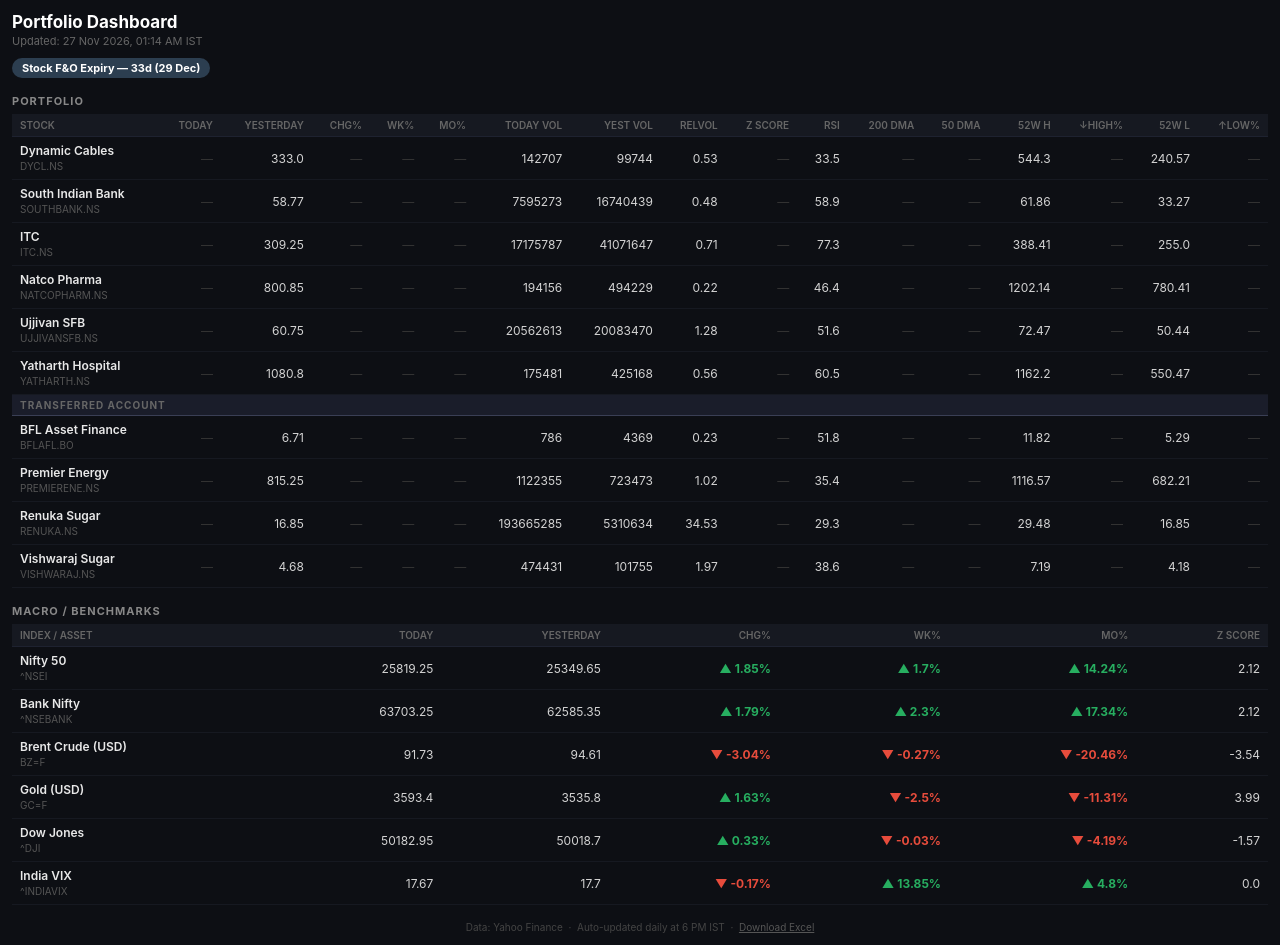
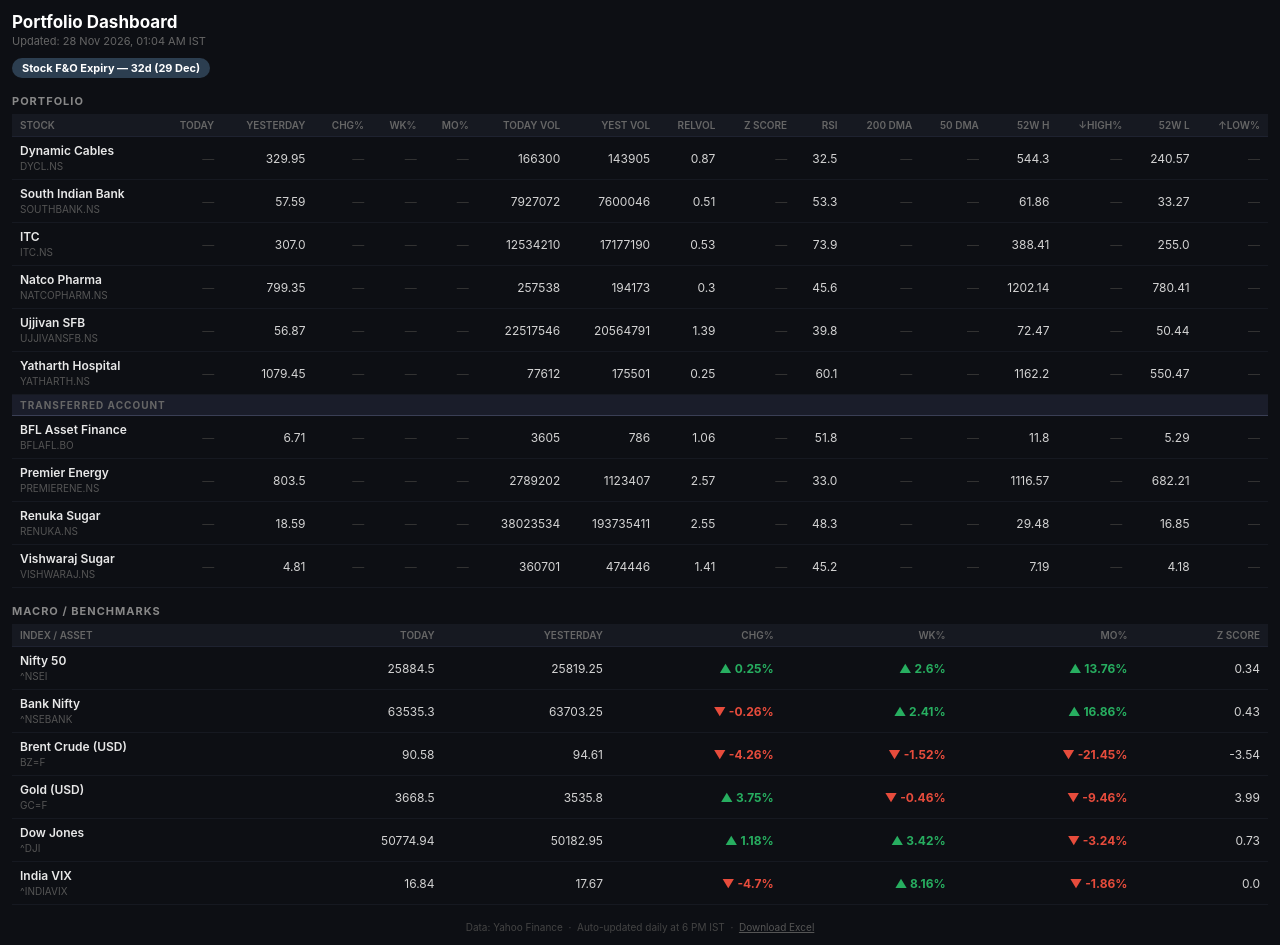
Before and after one commit to sams3011/portfolio-tracker, a plain HTML site: page docs/dashboard.html in a window 1280 px wide. Drawn offline with Linux system fonts and the light colour scheme.

Commit message:
chore: daily portfolio update 2026-11-27 [skip ci]

```diff
--- a/docs/dashboard.html
+++ b/docs/dashboard.html
@@ -39,9 +39,9 @@
 </head>
 <body>
   <h1>Portfolio Dashboard</h1>
-  <div class="sub">Updated: 27 Nov 2026, 01:14 AM IST</div>
+  <div class="sub">Updated: 28 Nov 2026, 01:04 AM IST</div>
 
-  <div class="expiry-bar"><span class="badge" style="background:#2c3e50">Stock F&O Expiry — 33d (29 Dec)</span>
+  <div class="expiry-bar"><span class="badge" style="background:#2c3e50">Stock F&O Expiry — 32d (29 Dec)</span>
 </div>
 
   <div class="sec">Portfolio</div>
@@ -56,60 +56,60 @@
     <tbody>
         <tr>
           <td class="sname">Dynamic Cables<br><small>DYCL.NS</small></td>
-          <td class="na">—</td> <td>333.0</td> <td class="na">—</td>
+          <td class="na">—</td> <td>329.95</td> <td class="na">—</td>
           <td class="na">—</td> <td class="na">—</td>
-          <td>142707</td> <td>99744</td>
-          <td>0.53</td> <td class="na">—</td> <td>33.5</td>
+          <td>166300</td> <td>143905</td>
+          <td>0.87</td> <td class="na">—</td> <td>32.5</td>
           <td class="na">—</td> <td class="na">—</td>
           <td>544.3</td> <td class="na">—</td>
           <td>240.57</td> <td class="na">—</td>
         </tr>
         <tr>
           <td class="sname">South Indian Bank<br><small>SOUTHBANK.NS</small></td>
-          <td class="na">—</td> <td>58.77</td> <td class="na">—</td>
+          <td class="na">—</td> <td>57.59</td> <td class="na">—</td>
           <td class="na">—</td> <td class="na">—</td>
-          <td>7595273</td> <td>16740439</td>
-          <td>0.48</td> <td class="na">—</td> <td>58.9</td>
+          <td>7927072</td> <td>7600046</td>
+          <td>0.51</td> <td class="na">—</td> <td>53.3</td>
           <td class="na">—</td> <td class="na">—</td>
           <td>61.86</td> <td class="na">—</td>
           <td>33.27</td> <td class="na">—</td>
         </tr>
         <tr>
           <td class="sname">ITC<br><small>ITC.NS</small></td>
-          <td class="na">—</td> <td>309.25</td> <td class="na">—</td>
+          <td class="na">—</td> <td>307.0</td> <td class="na">—</td>
           <td class="na">—</td> <td class="na">—</td>
-          <td>17175787</td> <td>41071647</td>
-          <td>0.71</td> <td class="na">—</td> <td>77.3</td>
+          <td>12534210</td> <td>17177190</td>
+          <td>0.53</td> <td class="na">—</td> <td>73.9</td>
           <td class="na">—</td> <td class="na">—</td>
           <td>388.41</td> <td class="na">—</td>
           <td>255.0</td> <td class="na">—</td>
         </tr>
         <tr>
           <td class="sname">Natco Pharma<br><small>NATCOPHARM.NS</small></td>
-          <td class="na">—</td> <td>800.85</td> <td class="na">—</td>
+          <td class="na">—</td> <td>799.35</td> <td class="na">—</td>
           <td class="na">—</td> <td class="na">—</td>
-          <td>194156</td> <td>494229</td>
-          <td>0.22</td> <td class="na">—</td> <td>46.4</td>
+          <td>257538</td> <td>194173</td>
+          <td>0.3</td> <td class="na">—</td> <td>45.6</td>
           <td class="na">—</td> <td class="na">—</td>
           <td>1202.14</td> <td class="na">—</td>
           <td>780.41</td> <td class="na">—</td>
         </tr>
         <tr>
           <td class="sname">Ujjivan SFB<br><small>UJJIVANSFB.NS</small></td>
-          <td class="na">—</td> <td>60.75</td> <td class="na">—</td>
+          <td class="na">—</td> <td>56.87</td> <td class="na">—</td>
           <td class="na">—</td> <td class="na">—</td>
-          <td>20562613</td> <td>20083470</td>
-          <td>1.28</td> <td class="na">—</td> <td>51.6</td>
+          <td>22517546</td> <td>20564791</td>
+          <td>1.39</td> <td class="na">—</td> <td>39.8</td>
           <td class="na">—</td> <td class="na">—</td>
           <td>72.47</td> <td class="na">—</td>
           <td>50.44</td> <td class="na">—</td>
         </tr>
         <tr>
           <td class="sname">Yatharth Hospital<br><small>YATHARTH.NS</small></td>
-          <td class="na">—</td> <td>1080.8</td> <td class="na">—</td>
+          <td class="na">—</td> <td>1079.45</td> <td class="na">—</td>
           <td class="na">—</td> <td class="na">—</td>
-          <td>175481</td> <td>425168</td>
-          <td>0.56</td> <td class="na">—</td> <td>60.5</td>
+          <td>77612</td> <td>175501</td>
+          <td>0.25</td> <td class="na">—</td> <td>60.1</td>
           <td class="na">—</td> <td class="na">—</td>
           <td>1162.2</td> <td class="na">—</td>
           <td>550.47</td> <td class="na">—</td>
@@ -121,38 +121,38 @@
           <td class="sname">BFL Asset Finance<br><small>BFLAFL.BO</small></td>
           <td class="na">—</td> <td>6.71</td> <td class="na">—</td>
           <td class="na">—</td> <td class="na">—</td>
-          <td>786</td> <td>4369</td>
-          <td>0.23</td> <td class="na">—</td> <td>51.8</td>
+          <td>3605</td> <td>786</td>
+          <td>1.06</td> <td class="na">—</td> <td>51.8</td>
           <td class="na">—</td> <td class="na">—</td>
-          <td>11.82</td> <td class="na">—</td>
+          <td>11.8</td> <td class="na">—</td>
           <td>5.29</td> <td class="na">—</td>
         </tr>
         <tr>
           <td class="sname">Premier Energy<br><small>PREMIERENE.NS</small></td>
-          <td class="na">—</td> <td>815.25</td> <td class="na">—</td>
+          <td class="na">—</td> <td>803.5</td> <td class="na">—</td>
           <td class="na">—</td> <td class="na">—</td>
-          <td>1122355</td> <td>723473</td>
-          <td>1.02</td> <td class="na">—</td> <td>35.4</td>
+          <td>2789202</td> <td>1123407</td>
+          <td>2.57</td> <td class="na">—</td> <td>33.0</td>
           <td class="na">—</td> <td class="na">—</td>
           <td>1116.57</td> <td class="na">—</td>
           <td>682.21</td> <td class="na">—</td>
         </tr>
         <tr>
           <td class="sname">Renuka Sugar<br><small>RENUKA.NS</small></td>
-          <td class="na">—</td> <td>16.85</td> <td class="na">—</td>
+          <td class="na">—</td> <td>18.59</td> <td class="na">—</td>
           <td class="na">—</td> <td class="na">—</td>
-          <td>193665285</td> <td>5310634</td>
-          <td>34.53</td> <td class="na">—</td> <td>29.3</td>
+          <td>38023534</td> <td>193735411</td>
+          <td>2.55</td> <td class="na">—</td> <td>48.3</td>
           <td class="na">—</td> <td class="na">—</td>
           <td>29.48</td> <td class="na">—</td>
           <td>16.85</td> <td class="na">—</td>
         </tr>
         <tr>
           <td class="sname">Vishwaraj Sugar<br><small>VISHWARAJ.NS</small></td>
-          <td class="na">—</td> <td>4.68</td> <td class="na">—</td>
+          <td class="na">—</td> <td>4.81</td> <td class="na">—</td>
           <td class="na">—</td> <td class="na">—</td>
-          <td>474431</td> <td>101755</td>
-          <td>1.97</td> <td class="na">—</td> <td>38.6</td>
+          <td>360701</td> <td>474446</td>
+          <td>1.41</td> <td class="na">—</td> <td>45.2</td>
           <td class="na">—</td> <td class="na">—</td>
           <td>7.19</td> <td class="na">—</td>
           <td>4.18</td> <td class="na">—</td>
@@ -168,38 +168,38 @@
     <tbody>
         <tr>
           <td class="sname">Nifty 50<br><small>^NSEI</small></td>
-          <td>25819.25</td> <td>25349.65</td> <td class="pos">▲&nbsp;1.85%</td>
-          <td class="pos">▲&nbsp;1.7%</td> <td class="pos">▲&nbsp;14.24%</td>
-          <td>2.12</td>
+          <td>25884.5</td> <td>25819.25</td> <td class="pos">▲&nbsp;0.25%</td>
+          <td class="pos">▲&nbsp;2.6%</td> <td class="pos">▲&nbsp;13.76%</td>
+          <td>0.34</td>
         </tr>
         <tr>
           <td class="sname">Bank Nifty<br><small>^NSEBANK</small></td>
-          <td>63703.25</td> <td>62585.35</td> <td class="pos">▲&nbsp;1.79%</td>
-          <td class="pos">▲&nbsp;2.3%</td> <td class="pos">▲&nbsp;17.34%</td>
-          <td>2.12</td>
+          <td>63535.3</td> <td>63703.25</td> <td class="neg">▼&nbsp;-0.26%</td>
+          <td class="pos">▲&nbsp;2.41%</td> <td class="pos">▲&nbsp;16.86%</td>
+          <td>0.43</td>
         </tr>
         <tr>
           <td class="sname">Brent Crude (USD)<br><small>BZ=F</small></td>
-          <td>91.73</td> <td>94.61</td> <td class="neg">▼&nbsp;-3.04%</td>
-          <td class="neg">▼&nbsp;-0.27%</td> <td class="neg">▼&nbsp;-20.46%</td>
+          <td>90.58</td> <td>94.61</td> <td class="neg">▼&nbsp;-4.26%</td>
+          <td class="neg">▼&nbsp;-1.52%</td> <td class="neg">▼&nbsp;-21.45%</td>
           <td>-3.54</td>
         </tr>
         <tr>
           <td class="sname">Gold (USD)<br><small>GC=F</small></td>
-          <td>3593.4</td> <td>3535.8</td> <td class="pos">▲&nbsp;1.63%</td>
-          <td class="neg">▼&nbsp;-2.5%</td> <td class="neg">▼&nbsp;-11.31%</td>
+          <td>3668.5</td> <td>3535.8</td> <td class="pos">▲&nbsp;3.75%</td>
+          <td class="neg">▼&nbsp;-0.46%</td> <td class="neg">▼&nbsp;-9.46%</td>
           <td>3.99</td>
         </tr>
         <tr>
           <td class="sname">Dow Jones<br><small>^DJI</small></td>
-          <td>50182.95</td> <td>50018.7</td> <td class="pos">▲&nbsp;0.33%</td>
-          <td class="neg">▼&nbsp;-0.03%</td> <td class="neg">▼&nbsp;-4.19%</td>
-          <td>-1.57</td>
+          <td>50774.94</td> <td>50182.95</td> <td class="pos">▲&nbsp;1.18%</td>
+          <td class="pos">▲&nbsp;3.42%</td> <td class="neg">▼&nbsp;-3.24%</td>
+          <td>0.73</td>
         </tr>
         <tr>
           <td class="sname">India VIX<br><small>^INDIAVIX</small></td>
-          <td>17.67</td> <td>17.7</td> <td class="neg">▼&nbsp;-0.17%</td>
-          <td class="pos">▲&nbsp;13.85%</td> <td class="pos">▲&nbsp;4.8%</td>
+          <td>16.84</td> <td>17.67</td> <td class="neg">▼&nbsp;-4.7%</td>
+          <td class="pos">▲&nbsp;8.16%</td> <td class="neg">▼&nbsp;-1.86%</td>
           <td>0.0</td>
         </tr></tbody>
   </table></div>
```
Also changed, not shown: 1 other file.
